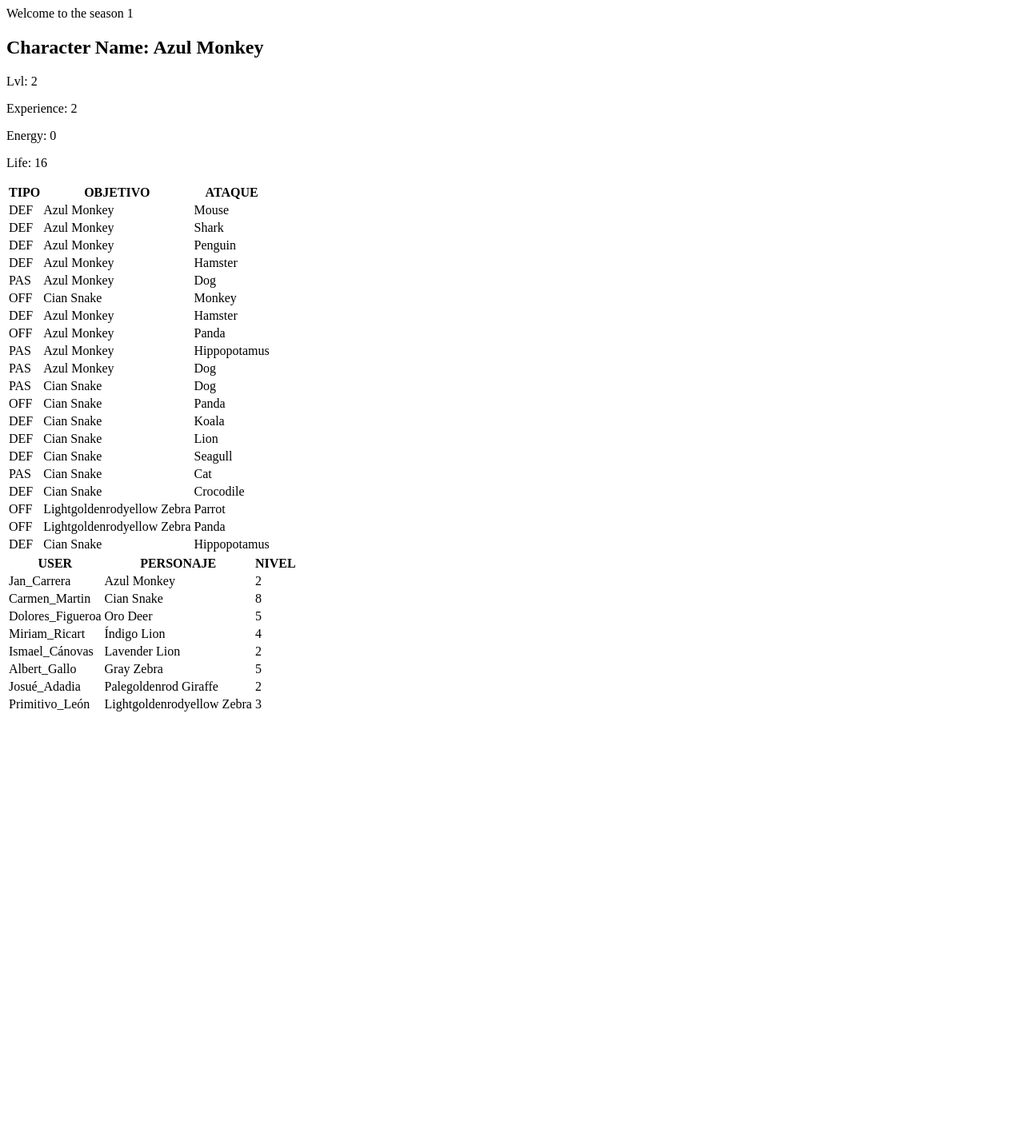
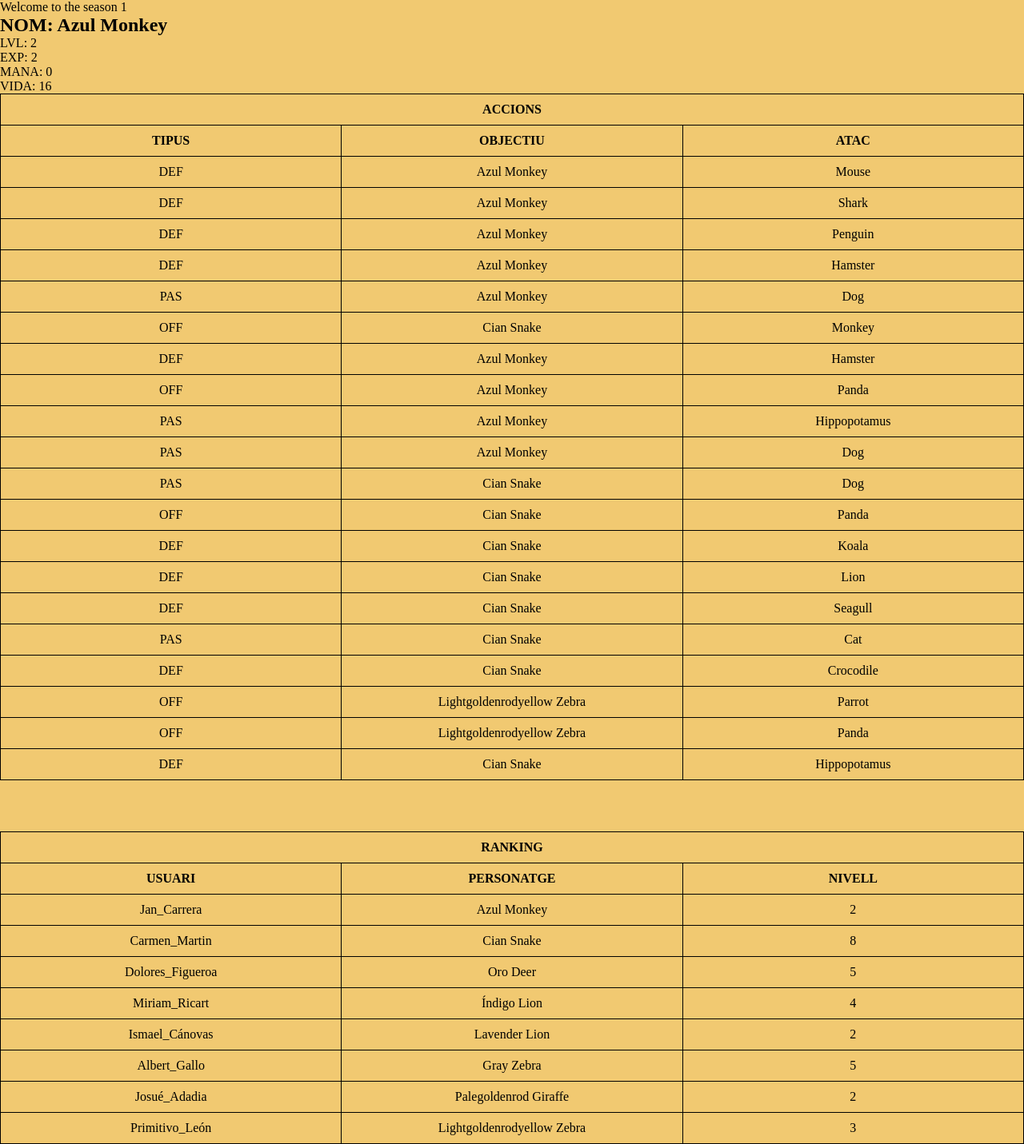
Before and after one commit to LariosAlex/BrowserGame, a Django app: template browserGame/templates/browserGame/landing.html in a window 1280 px wide. Shown: the whole page at 80% size. Before the commit the page ends 890 px from the top, so only its background shows below. Run offline with Django 4.2, Linux system fonts and the light colour scheme; the template is opened without the code that fills it: values that come from a table or form of the project are taken from there, others are empty; a user stored in the database is signed in; data comes from the database, SQL or seed files in the repository; both versions use the stored data as it was after the commit; tables that the repository leaves empty hold one stand-in row (values such as "Sample post"); parts of the project's set-up code (start-up, migrations or seed data) failed here and were passed over.

Commit message:
visual changes

```diff
--- a/browserGame/management/commands/new_season.py
+++ b/browserGame/management/commands/new_season.py
@@ -28,7 +28,8 @@
             animals = ['cat', 'dog', 'elephant', 'lion', 'tiger', 'bear', 'giraffe', 'zebra', 'hippopotamus', 'rhinoceros', 'monkey', 'crocodile', 'snake', 'lizard', 'turtle', 'kangaroo', 'penguin', 'panda', 'koala', 'wolf', 'fox', 'deer', 'rabbit', 'hamster', 'mouse', 'guinea pig', 'parrot', 'seagull', 'octopus', 'shark']
             name = faker.first_name()
             last_name = faker.last_name()
-            user = User(username=name+'_'+last_name,first_name=name, last_name=last_name)
+            password = name+'1234'
+            user = User(username=name+'_'+last_name,first_name=name, last_name=last_name, password=password)
             user.save()
             print('--Creeem personatge per a: '+user.username+'--')
             character = Character()
--- a/browserGame/static/css/styles.css
+++ b/browserGame/static/css/styles.css
@@ -3,7 +3,7 @@
     padding: 0;
 }
 
-#base-page{
+body{
     background-color: rgb(241, 201, 113);
     height: 100vh;
 }
@@ -41,3 +41,31 @@
     height: 30px;
     font-size: 20px;
 }
+
+
+.ranking-table {
+    width: 100%;
+    table-layout: fixed;
+    border-collapse: collapse;
+}
+
+.ranking-table th,
+.ranking-table td {
+    text-align: center;
+    padding: 10px;
+    border: 1px solid black;
+}
+
+.action-table {
+    width: 100%;
+    table-layout: fixed;
+    border-collapse: collapse;
+    margin-bottom: 5%;
+}
+
+.action-table th,
+.action-table td {
+    text-align: center;
+    padding: 10px;
+    border: 1px solid black;
+}
--- a/browserGame/templates/browserGame/landing.html
+++ b/browserGame/templates/browserGame/landing.html
@@ -1,18 +1,25 @@
+{% extends 'base.html' %}
+{% block content %}
 {% if user.is_authenticated and character %}
     <p>Welcome to the season {{ season.id }}</p>
     <div>
-        <h2>Character Name: {{ character.nickname }}</h2>
-        <p>Lvl: {{ character.level }}</p>
-        <p>Experience: {{ character.exp }}</p>
-        <p>Energy: {{ character.mana }}</p>
-        <p>Life: {{ character.life }}</p>
+        <h2>NOM: {{ character.nickname }}</h2>
+        <p>LVL: {{ character.level }}</p>
+        <p>EXP: {{ character.exp }}</p>
+        <p>MANA: {{ character.mana }}</p>
+        <p>VIDA: {{ character.life }}</p>
     </div>
-    <table>
+    <table class="action-table">
         <thead>
             <tr>
-            <th>TIPO</th>
-            <th>OBJETIVO</th>
-            <th>ATAQUE</th>
+            <th colspan="3">ACCIONS</th>
+            </tr>
+        </thead>
+        <thead>
+            <tr>
+            <th>TIPUS</th>
+            <th>OBJECTIU</th>
+            <th>ATAC</th>
             </tr>
         </thead>
         <tbody>
@@ -25,12 +32,17 @@
             {% endfor %}
         </tbody>
     </table>
-    <table>
+    <table class="ranking-table">
         <thead>
             <tr>
-            <th>USER</th>
-            <th>PERSONAJE</th>
-            <th>NIVEL</th>
+            <th colspan="3">RANKING</th>
+            </tr>
+        </thead>
+        <thead>
+            <tr>
+            <th>USUARI</th>
+            <th>PERSONATGE</th>
+            <th>NIVELL</th>
             </tr>
         </thead>
         <tbody>
@@ -49,3 +61,4 @@
     <p>Next recharge <strong>{{ season.time_until_next_recharge }}</strong></p>
     <p>WHAT ARE YOU WAITING TO JOIN!</p>
 {% endif %}
+{% endblock %}
```
Also changed, not shown: browserGame/migrations/0001_initial.py, browserGame/migrations/0002_rename_failed_document_log_document_and_more.py (deleted), browserGame/migrations/0003_alter_log_type_log_alter_log_user.py (deleted), db.sqlite3.
